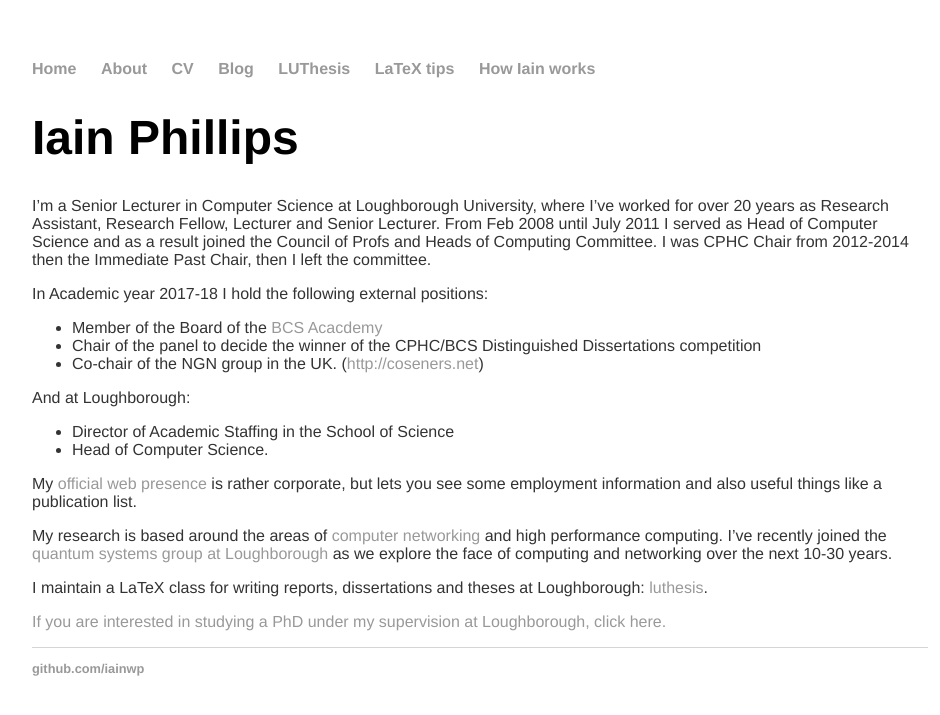
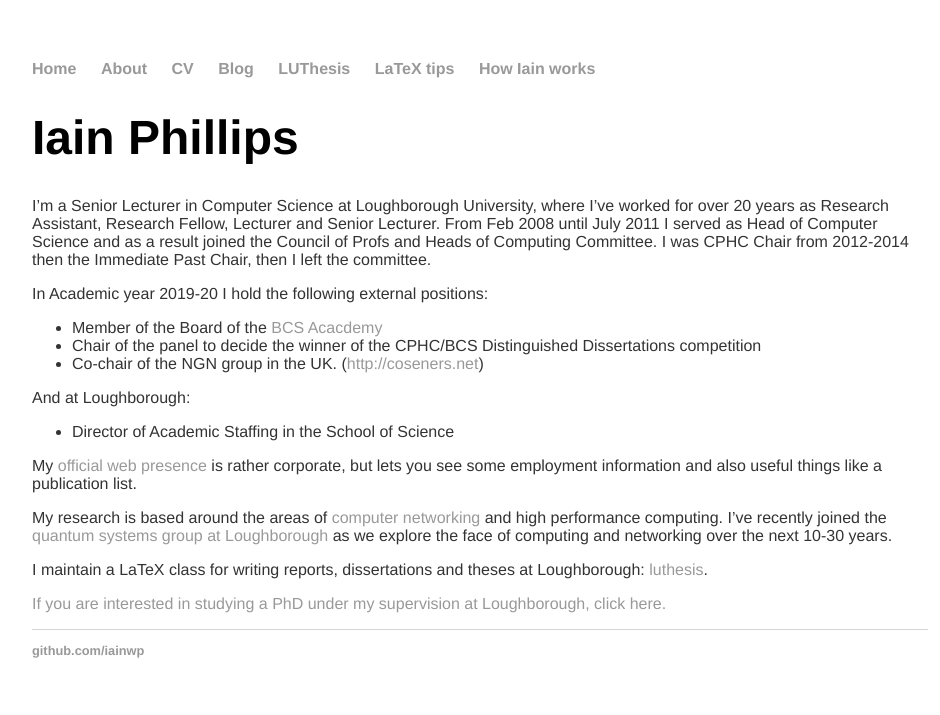
Before and after one commit to iainwp/iainwp.github.io, a Jekyll site: the page built from about/index.md, in a window 1280 px wide. Shown: the top 715 px of the page, without its empty margins (160-1100 px from the left). Built offline with Jekyll 4.4.1, drawn with Linux system fonts in a browser that asks for light colours.

Commit message:
changes to index

```diff
--- a/about/index.md
+++ b/about/index.md
@@ -13,7 +13,7 @@ served as Head of Computer Science and as a result joined the Council of
 Profs and Heads of Computing Committee. I was CPHC Chair from 2012-2014
 then the Immediate Past Chair, then I left the committee.
 
-In Academic year 2017-18 I hold the following external positions:
+In Academic year 2019-20 I hold the following external positions:
 
 -   Member of the Board of the [BCS Acacdemy](http://academy.bcs.org)
 -   Chair of the panel to decide the winner of the CPHC/BCS
@@ -23,7 +23,6 @@ In Academic year 2017-18 I hold the following external positions:
 And at Loughborough:
 
 -   Director of Academic Staffing in the School of Science
--   Head of Computer Science.
 
 My [official web
 presence](http://www.lboro.ac.uk/departments/compsci/staff/academic-teaching/iain-phillips)
```
